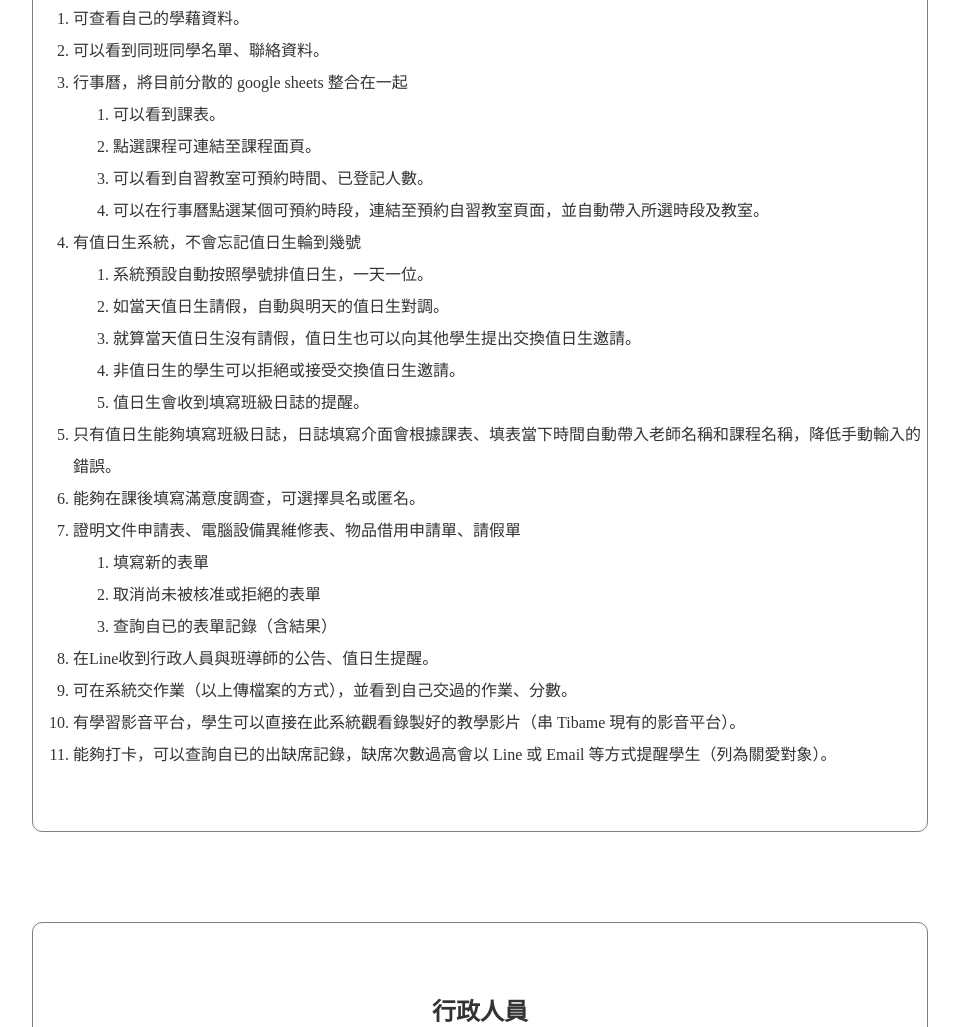
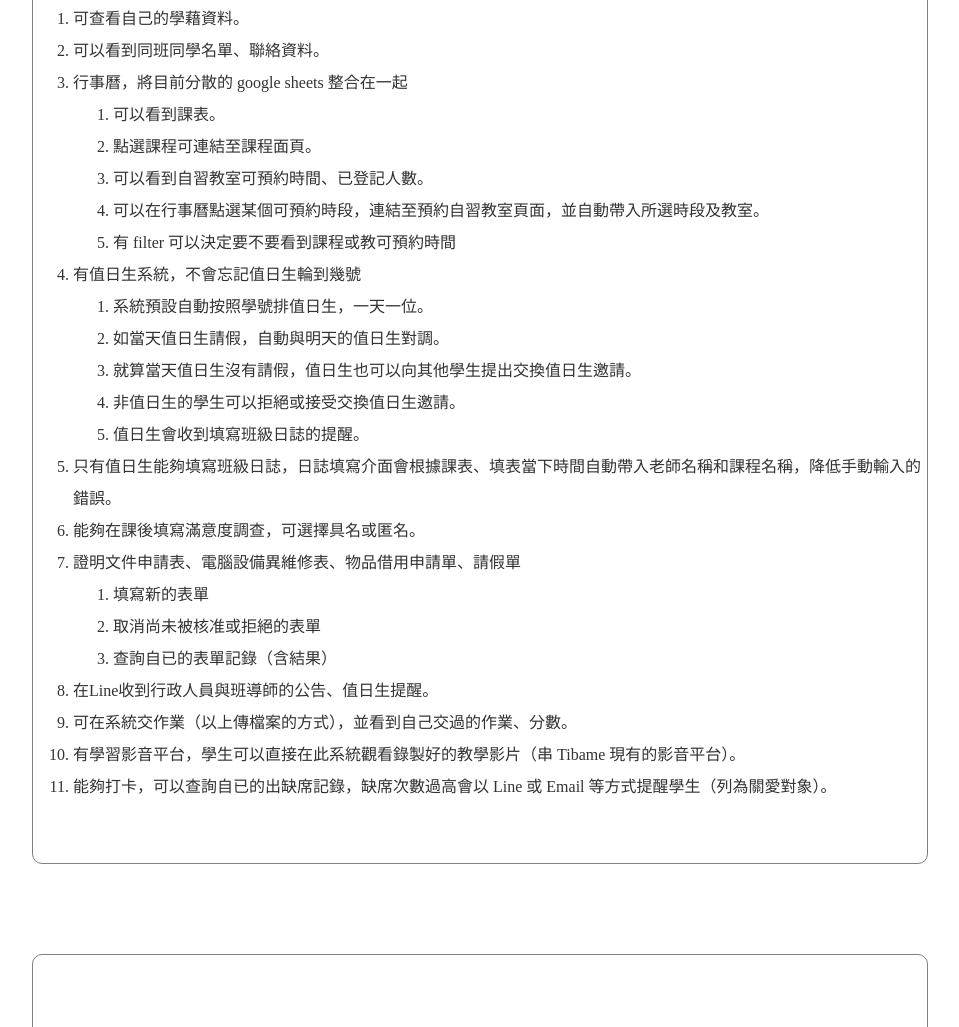
Before and after one commit to ian1hx/ian1hx.github.io, a plain HTML site: page edu-system/index.html in a window 1280 px wide. Shown: the part 687-1714 px from the top of the page, without its empty margins (160-1119 px from the left). Drawn offline with Linux system fonts and the light colour scheme.

Commit message:
modified:   index.html

```diff
--- a/edu-system/index.html
+++ b/edu-system/index.html
@@ -30,6 +30,7 @@
                     <li>點選課程可連結至課程面頁。</li>
                     <li>可以看到自習教室可預約時間、已登記人數。</li>
                     <li>可以在行事曆點選某個可預約時段，連結至預約自習教室頁面，並自動帶入所選時段及教室。</li>
+                    <li>有 filter 可以決定要不要看到課程或教可預約時間</li>
                 </ol>
             </li>
             <li>有值日生系統，不會忘記值日生輪到幾號
```
